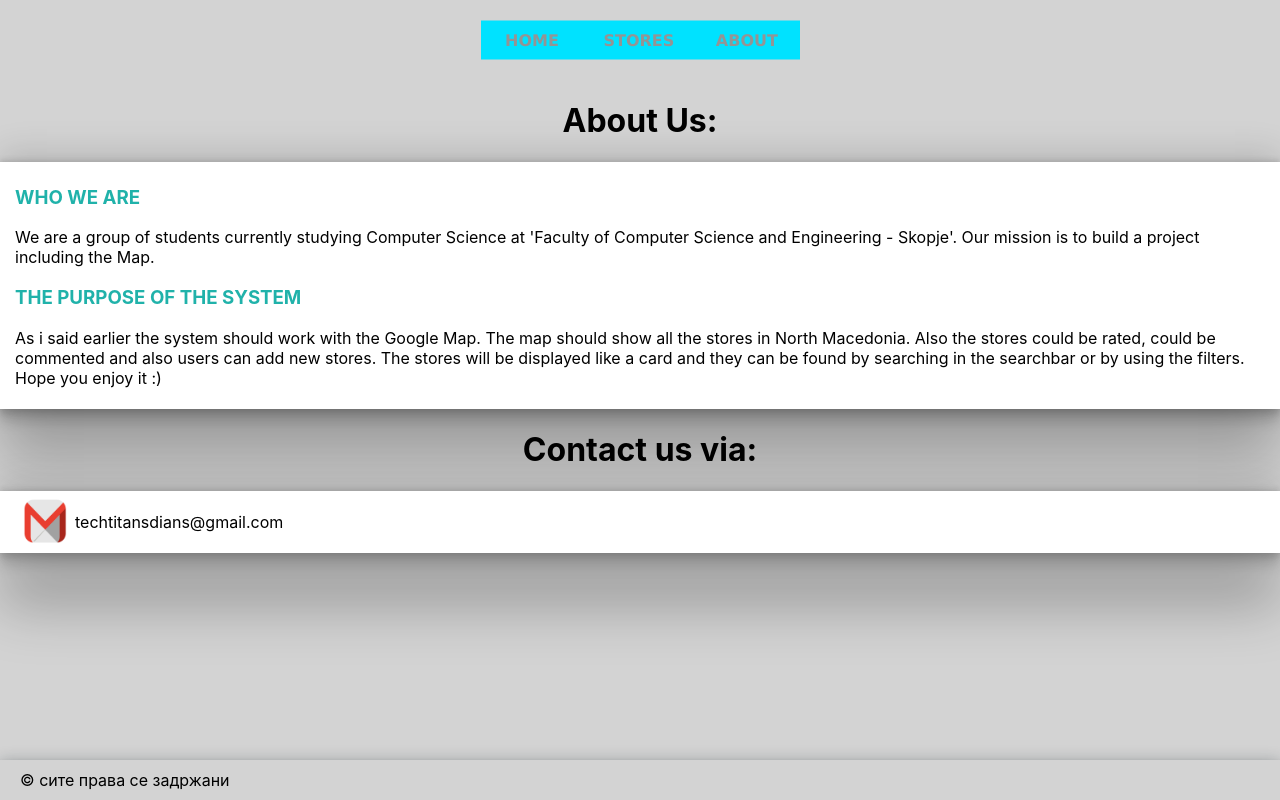
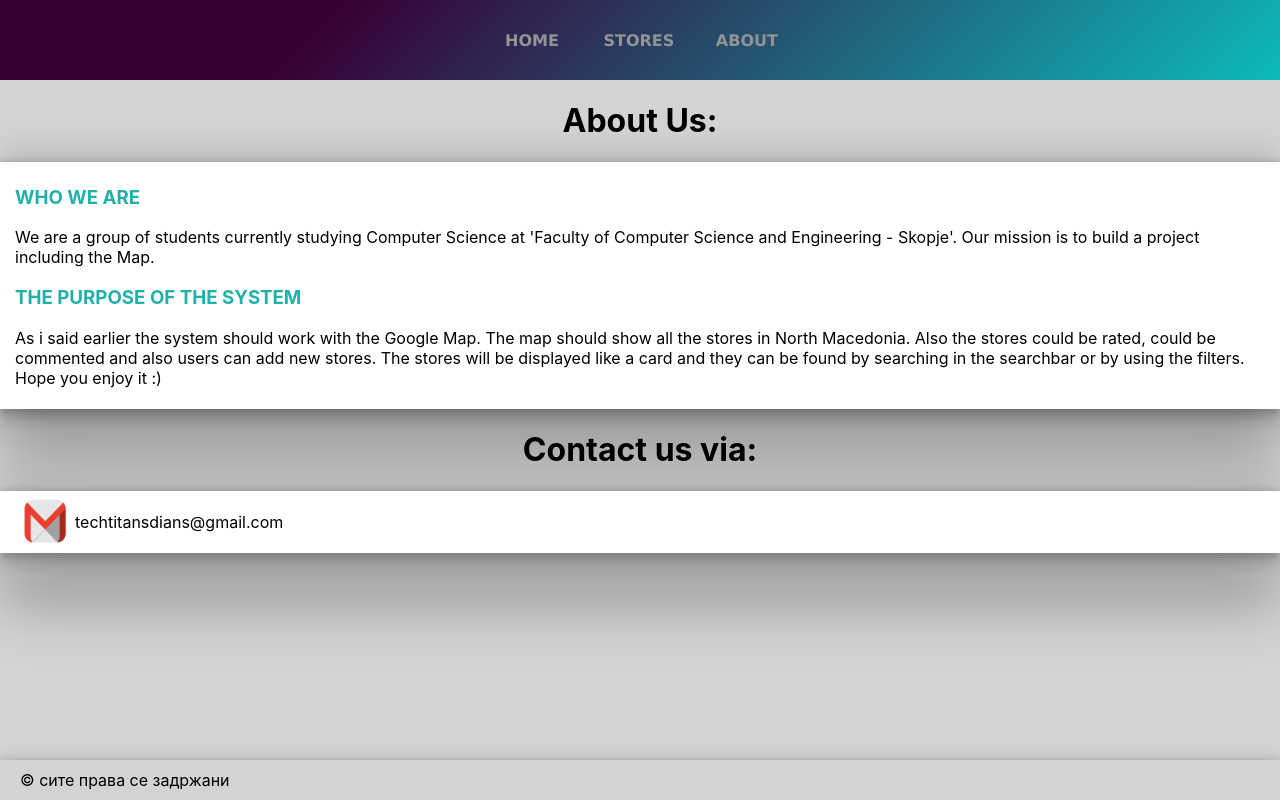
Before and after one commit to jetonramadani/-, a React (Create React App) app: page /about in a window 1280 px wide. Built offline with nearby package versions, Linux system fonts and the light colour scheme.

Commit message:
Header styling...

```diff
--- a/src/App.css
+++ b/src/App.css
@@ -27,7 +27,11 @@
 .App-link {
   color: #61dafb;
 }
-
+.headerStyle {
+  height: 80px;
+  background-color: #0cbaba;
+  background-image: linear-gradient(315deg, #0cbaba 0%, #380036 74%);
+}
 @keyframes App-logo-spin {
   from {
     transform: rotate(0deg);
--- a/src/App.js
+++ b/src/App.js
@@ -1,3 +1,4 @@
+/* eslint-disable*/
 import "./App.css";
 import React, { useState, useEffect } from "react";
 import AddDataToDb from "./components/AddDataToDb";
@@ -37,7 +38,7 @@ function App() {
   return (
     <>
       {activeTab !== "404" && <DesktopHeader onClick={(value) => setActiveTab(value)} />}
-      <div style={{ height: "80px", background: "transparent" }}></div>
+      <div className="headerStyle"></div>
       <AddDataToDb />
       <Routes>
         <Route path="/about" element={<About />} />
--- a/src/components/about/About.css
+++ b/src/components/about/About.css
@@ -33,7 +33,6 @@ h1 {
   margin-left: 10px;
   padding: 10px;
 }
-
 @media only screen and (max-width: 500px) {
   p {
     font-size: 12px;
--- a/src/components/header/desktopHeader.css
+++ b/src/components/header/desktopHeader.css
@@ -106,6 +106,3 @@ nav a:nth-child(3):hover ~ #indicator {
   background: linear-gradient(130deg, purple, palevioletred);
   display: block;
 }
-.backgroundHeader {
-  background-color: #00e2ff;
-}
```
